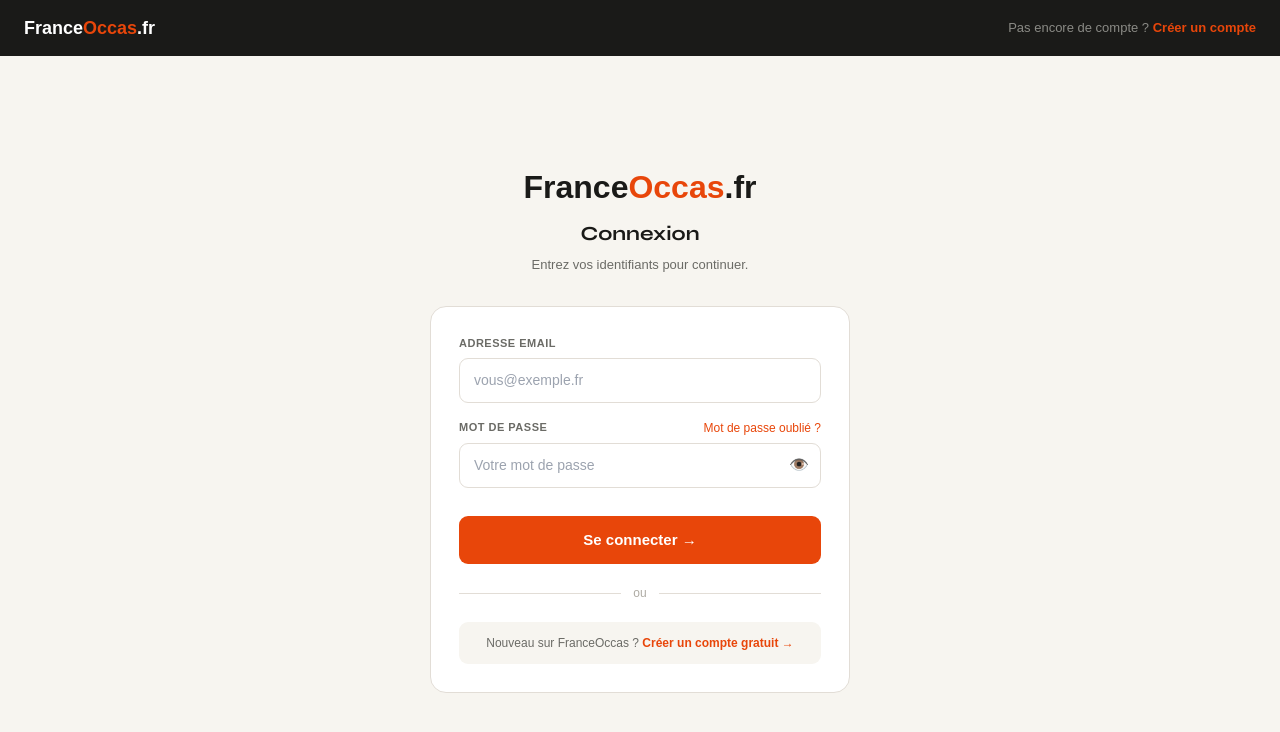
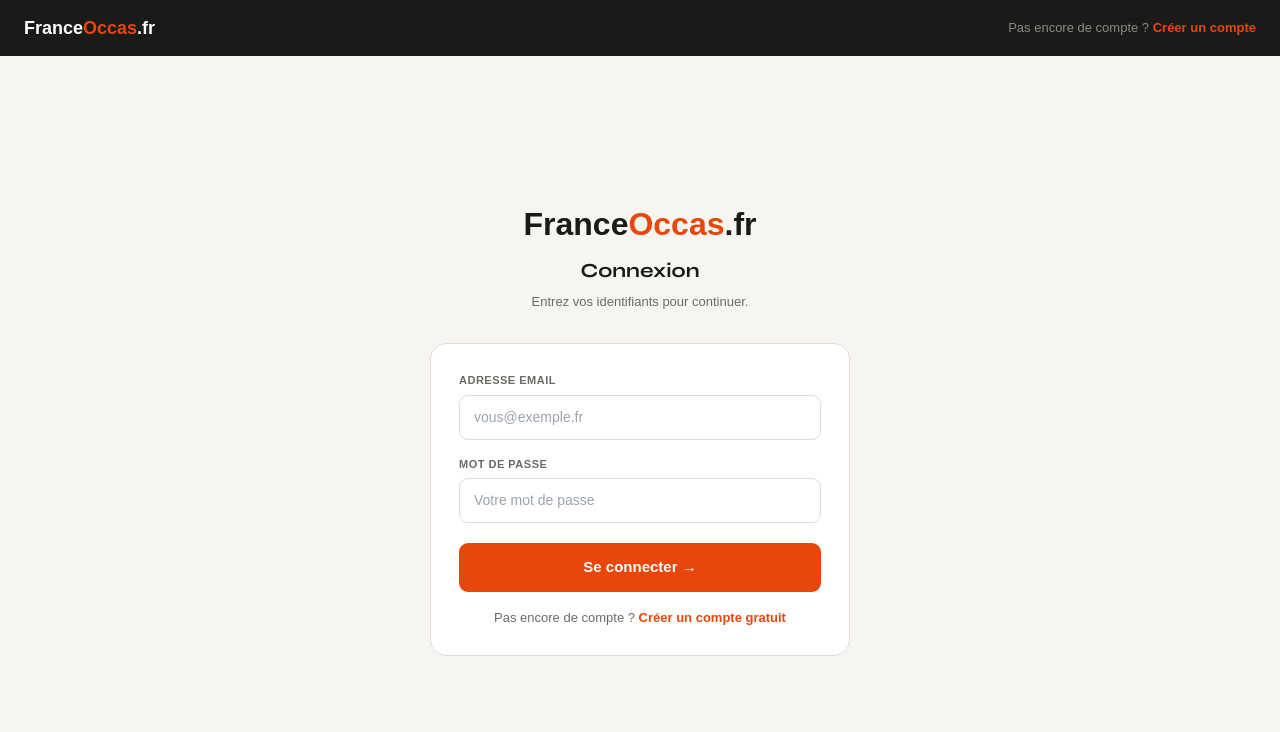
Before and after one commit to Fabien07200/Franceoccas, a Next.js app: page /auth/connexion in a window 1280 px wide. Shown: the top 732 px of the page. Built offline with nearby package versions, Linux system fonts and the light colour scheme.

Commit message:
fix: connexion page simplifiee sans useRouter

```diff
--- a/src/app/auth/connexion/page.tsx
+++ b/src/app/auth/connexion/page.tsx
@@ -1,18 +1,19 @@
 'use client';
 import { useState } from 'react';
 import Link from 'next/link';
-import { useRouter } from 'next/navigation';
 
 export default function ConnexionPage() {
-  const router = useRouter();
   const [email, setEmail] = useState('');
   const [password, setPassword] = useState('');
-  const [showPassword, setShowPassword] = useState(false);
   const [loading, setLoading] = useState(false);
   const [error, setError] = useState('');
+  const [success, setSuccess] = useState(false);
 
-  const handleSubmit = async () => {
-    if (!email || !password) { setError('Veuillez remplir tous les champs'); return; }
+  async function handleLogin() {
+    if (!email || !password) {
+      setError('Veuillez remplir tous les champs');
+      return;
+    }
     setLoading(true);
     setError('');
     try {
@@ -22,18 +23,29 @@
         body: JSON.stringify({ email, password }),
       });
       const data = await res.json();
-      if (!res.ok) {
+      if (res.ok && data.success) {
+        setSuccess(true);
+        setTimeout(() => { window.location.href = '/compte'; }, 500);
+      } else {
         setError(data.error || 'Erreur de connexion');
-      } else {
-        router.push('/compte');
-        router.refresh();
       }
-    } catch {
+    } catch (e) {
       setError('Erreur réseau. Réessayez.');
     } finally {
       setLoading(false);
     }
-  };
+  }
+
+  if (success) {
+    return (
+      <div style={{ fontFamily: 'Arial, sans-serif', minHeight: '100vh', background: '#F7F5F0', display: 'flex', alignItems: 'center', justifyContent: 'center' }}>
+        <div style={{ textAlign: 'center' }}>
+          <div style={{ fontSize: '48px', marginBottom: '16px' }}>✅</div>
+          <div style={{ fontSize: '18px', fontWeight: 700 }}>Connexion réussie ! Redirection…</div>
+        </div>
+      </div>
+    );
+  }
 
   return (
     <div style={{ fontFamily: 'Arial, sans-serif', minHeight: '100vh', background: '#F7F5F0', display: 'flex', flexDirection: 'column' }}>
@@ -64,63 +76,43 @@
             )}
 
             <div style={{ marginBottom: '16px' }}>
-              <label style={{ display: 'block', fontSize: '11px', fontWeight: 600, color: '#6B6B66', textTransform: 'uppercase', letterSpacing: '0.5px', marginBottom: '6px' }}>
+              <div style={{ fontSize: '11px', fontWeight: 600, color: '#6B6B66', textTransform: 'uppercase', letterSpacing: '0.5px', marginBottom: '6px' }}>
                 Adresse email
-              </label>
+              </div>
               <input
                 type="email"
                 value={email}
                 onChange={e => setEmail(e.target.value)}
                 placeholder="vous@exemple.fr"
-                onKeyDown={e => e.key === 'Enter' && handleSubmit()}
                 style={{ width: '100%', border: '1px solid #E2DDD6', borderRadius: '9px', padding: '11px 14px', fontSize: '14px', outline: 'none', boxSizing: 'border-box' }}
-                onFocus={e => e.target.style.borderColor = '#E8460A'}
-                onBlur={e => e.target.style.borderColor = '#E2DDD6'}
               />
             </div>
 
-            <div style={{ marginBottom: '8px' }}>
-              <div style={{ display: 'flex', justifyContent: 'space-between', marginBottom: '6px' }}>
-                <label style={{ fontSize: '11px', fontWeight: 600, color: '#6B6B66', textTransform: 'uppercase', letterSpacing: '0.5px' }}>
+            <div style={{ marginBottom: '20px' }}>
+              <div style={{ fontSize: '11px', fontWeight: 600, color: '#6B6B66', textTransform: 'uppercase', letterSpacing: '0.5px', marginBottom: '6px' }}>
                 Mot de passe
-                </label>
-                <Link href="#" style={{ fontSize: '12px', color: '#E8460A', textDecoration: 'none' }}>
-                  Mot de passe oublié ?
-                </Link>
               </div>
-              <div style={{ position: 'relative' }}>
               <input
-                  type={showPassword ? 'text' : 'password'}
+                type="password"
                 value={password}
                 onChange={e => setPassword(e.target.value)}
                 placeholder="Votre mot de passe"
-                  onKeyDown={e => e.key === 'Enter' && handleSubmit()}
-                  style={{ width: '100%', border: '1px solid #E2DDD6', borderRadius: '9px', padding: '11px 44px 11px 14px', fontSize: '14px', outline: 'none', boxSizing: 'border-box' }}
-                  onFocus={e => e.target.style.borderColor = '#E8460A'}
-                  onBlur={e => e.target.style.borderColor = '#E2DDD6'}
+                onKeyDown={e => { if (e.key === 'Enter') handleLogin(); }}
+                style={{ width: '100%', border: '1px solid #E2DDD6', borderRadius: '9px', padding: '11px 14px', fontSize: '14px', outline: 'none', boxSizing: 'border-box' }}
               />
-                <button onClick={() => setShowPassword(!showPassword)}
-                  style={{ position: 'absolute', right: '12px', top: '50%', transform: 'translateY(-50%)', background: 'none', border: 'none', cursor: 'pointer', fontSize: '16px' }}>
-                  {showPassword ? '🙈' : '👁️'}
-                </button>
-              </div>
             </div>
 
-            <button onClick={handleSubmit} disabled={loading}
-              style={{ width: '100%', background: loading ? '#AEABA3' : '#E8460A', color: '#fff', border: 'none', borderRadius: '9px', padding: '13px', fontSize: '15px', fontWeight: 700, cursor: loading ? 'not-allowed' : 'pointer', marginTop: '20px' }}>
-              {loading ? '⏳ Connexion…' : 'Se connecter →'}
+            <button
+              onClick={handleLogin}
+              disabled={loading}
+              style={{ width: '100%', background: loading ? '#AEABA3' : '#E8460A', color: '#fff', border: 'none', borderRadius: '9px', padding: '13px', fontSize: '15px', fontWeight: 700, cursor: loading ? 'not-allowed' : 'pointer' }}>
+              {loading ? '⏳ Connexion en cours…' : 'Se connecter →'}
             </button>
 
-            <div style={{ display: 'flex', alignItems: 'center', gap: '12px', margin: '20px 0' }}>
-              <div style={{ flex: 1, height: '1px', background: '#E2DDD6' }} />
-              <span style={{ fontSize: '12px', color: '#AEABA3' }}>ou</span>
-              <div style={{ flex: 1, height: '1px', background: '#E2DDD6' }} />
-            </div>
-
-            <div style={{ background: '#F7F5F0', borderRadius: '9px', padding: '12px 14px', fontSize: '12px', color: '#6B6B66', textAlign: 'center' }}>
-              Nouveau sur FranceOccas ?{' '}
+            <div style={{ textAlign: 'center', marginTop: '16px', fontSize: '13px', color: '#6B6B66' }}>
+              Pas encore de compte ?{' '}
               <Link href="/auth/inscription" style={{ color: '#E8460A', fontWeight: 600, textDecoration: 'none' }}>
-                Créer un compte gratuit →
+                Créer un compte gratuit
               </Link>
             </div>
           </div>
```
Also changed, not shown: test-auth.js (added, +10 -0 lines). Lines whose indentation alone changed are shown as unchanged.
